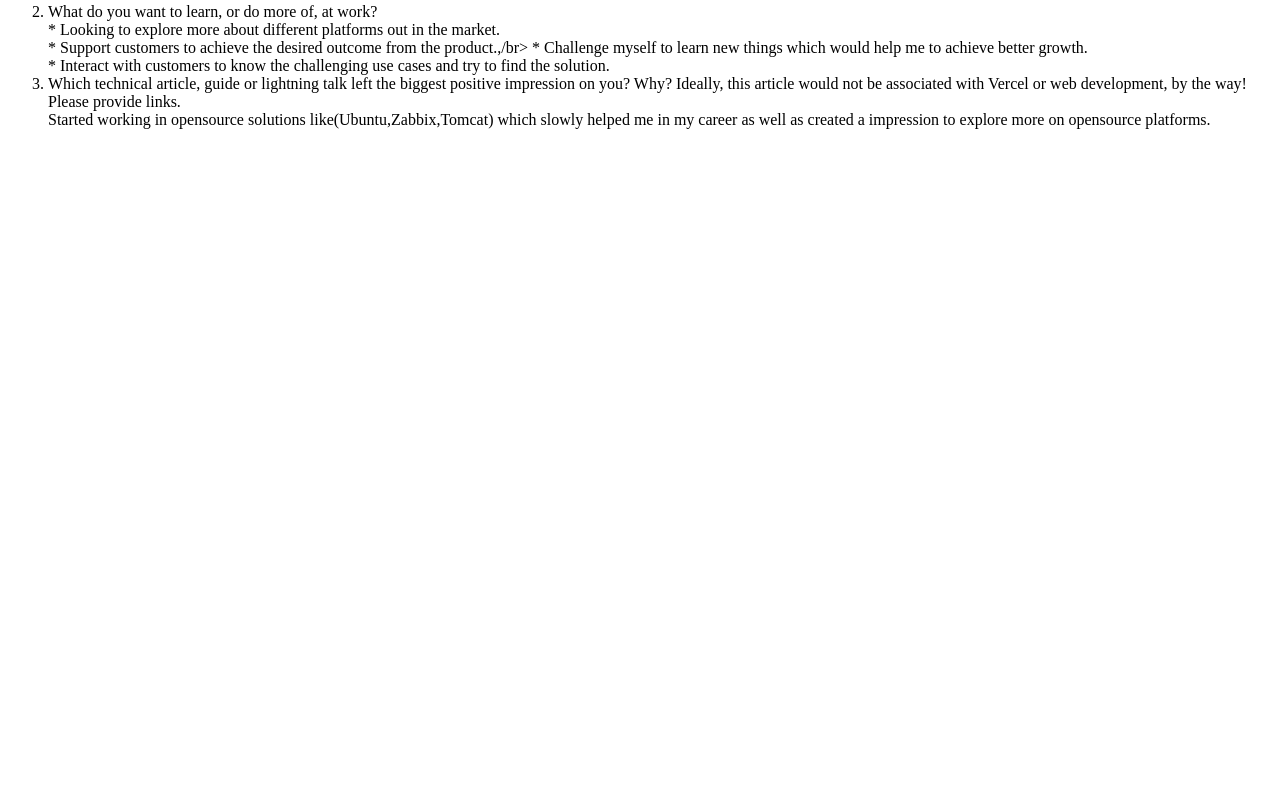
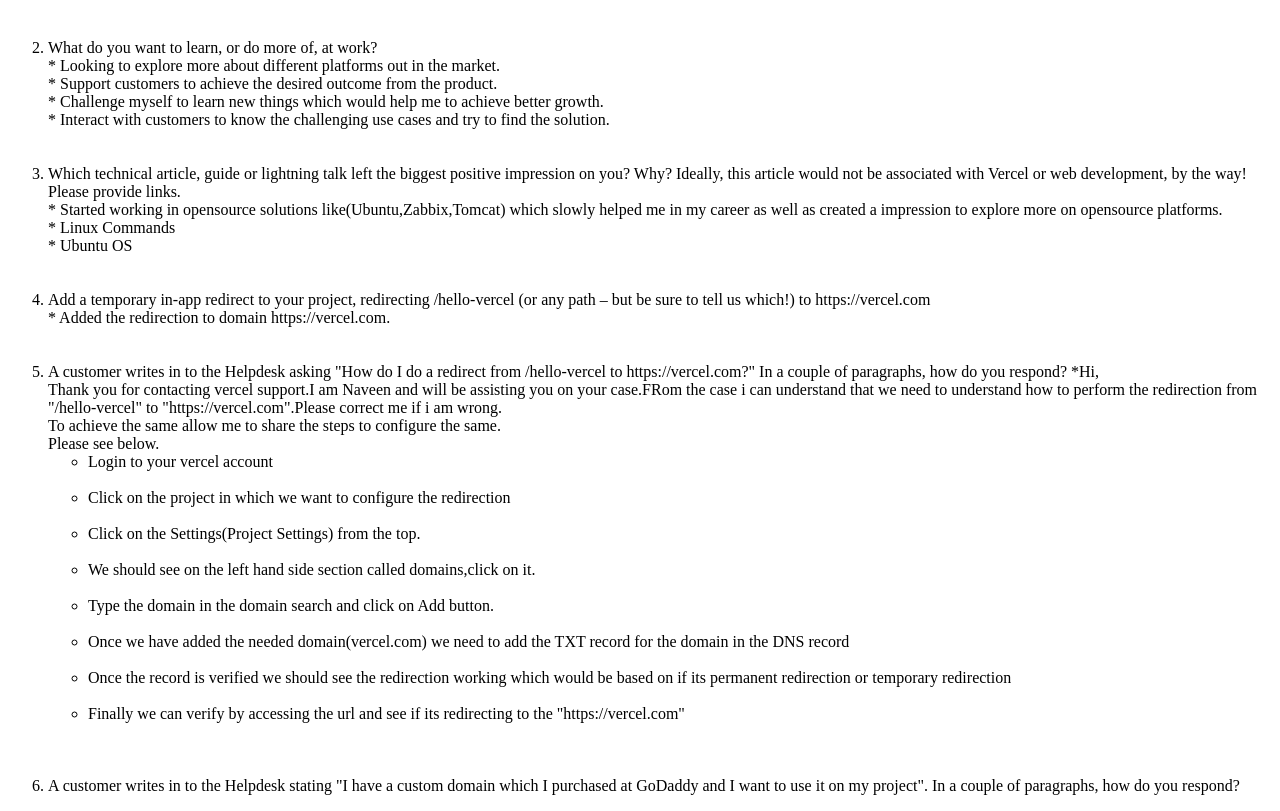
Before and after one commit to snvk2828/Vercel_test, a plain HTML site: page index.html in a window 1280 px wide. Shown: the part 381-1192 px from the top of the page. Before the commit the page ends 800 px from the top, so only its background shows below. Drawn offline with Linux system fonts and the light colour scheme.

Commit message:
Update index.html

```diff
--- a/index.html
+++ b/index.html
@@ -20,18 +20,47 @@
 * Engage multiple users at once in a public discussion, to answer their questions and troubleshoot problems</br>
 * Respond to 50+ support requests via email every day</br>
 * Run ticket review sessions to make sure tone is consistent</br>
-
+</br>
+</br>
 <li>What do you want to learn, or do more of, at work?</li>
 * Looking to explore more about different platforms out in the market.</br>
-* Support customers to achieve the desired outcome from the product.,/br>
+* Support customers to achieve the desired outcome from the product.</br>
 * Challenge myself to learn new things which would help me to achieve better growth.</br>
 * Interact with customers to know the challenging use cases and try to find the solution.</br>
-
+</br>
+</br>
 <li>Which technical article, guide or lightning talk left the biggest positive impression on you? Why? Ideally, this article would not be associated with Vercel or web development, by the way! Please provide links.</li>
 
-Started working in opensource solutions like(Ubuntu,Zabbix,Tomcat) which slowly helped me in my career as well as created a impression to explore more on opensource platforms.</br>
-<ahref=https://www.geeksforgeeks.org/linux-commands/></a></br>
+* Started working in opensource solutions like(Ubuntu,Zabbix,Tomcat) which slowly helped me in my career as well as created a impression to explore more on opensource platforms.</br>
+* <ahref="https://www.geeksforgeeks.org/linux-commands/">Linux Commands</a></br>
+* <ahref="https://ubuntu.com/">Ubuntu OS</a> </br>
+</br>
+</br>
 
+<li> Add a temporary in-app redirect to your project, redirecting /hello-vercel (or any path – but be sure to tell us which!) to https://vercel.com</li>
+* Added the redirection to domain https://vercel.com.</br>
+</br>
+</br>
+<li>A customer writes in to the Helpdesk asking "How do I do a redirect from /hello-vercel to https://vercel.com?" In a couple of paragraphs, how do you
+respond?
+  *Hi,</br>
+Thank you for contacting vercel support.I am Naveen and will be assisting you on your case.FRom the case i can understand that we need to understand how to perform the redirection from "/hello-vercel" to "https://vercel.com".Please correct me if i am wrong.</br>
+To achieve the same allow me to share the steps to configure the same.</br>
+Please see below.</br>
+
+ <ul>
+   <li>Login to your vercel account</li></br>
+<li>Click on the project in which we want to configure the redirection</li></br>
+<li>Click on the Settings(Project Settings) from the top.</li></br>
+<li> We should see on the left hand side section called domains,click on it.</li></br>
+<li> Type the domain in the domain search and click on Add button.</li></br>
+<li>Once we have added the needed domain(vercel.com) we need to add the TXT record for the domain in the DNS record</li></br>
+<li>Once the record is verified we should see the redirection working which would be based on if its permanent redirection or temporary redirection</li></br>
+<li>Finally we can verify by accessing the url and see if its redirecting to the "https://vercel.com"</li></br>
+</ul>
+</br>
+</br>
+<li>A customer writes in to the Helpdesk stating "I have a custom domain which I purchased at GoDaddy and I want to use it on my project". In a couple of paragraphs, how do you respond?</li>
 
 </body>
 </html>
```
